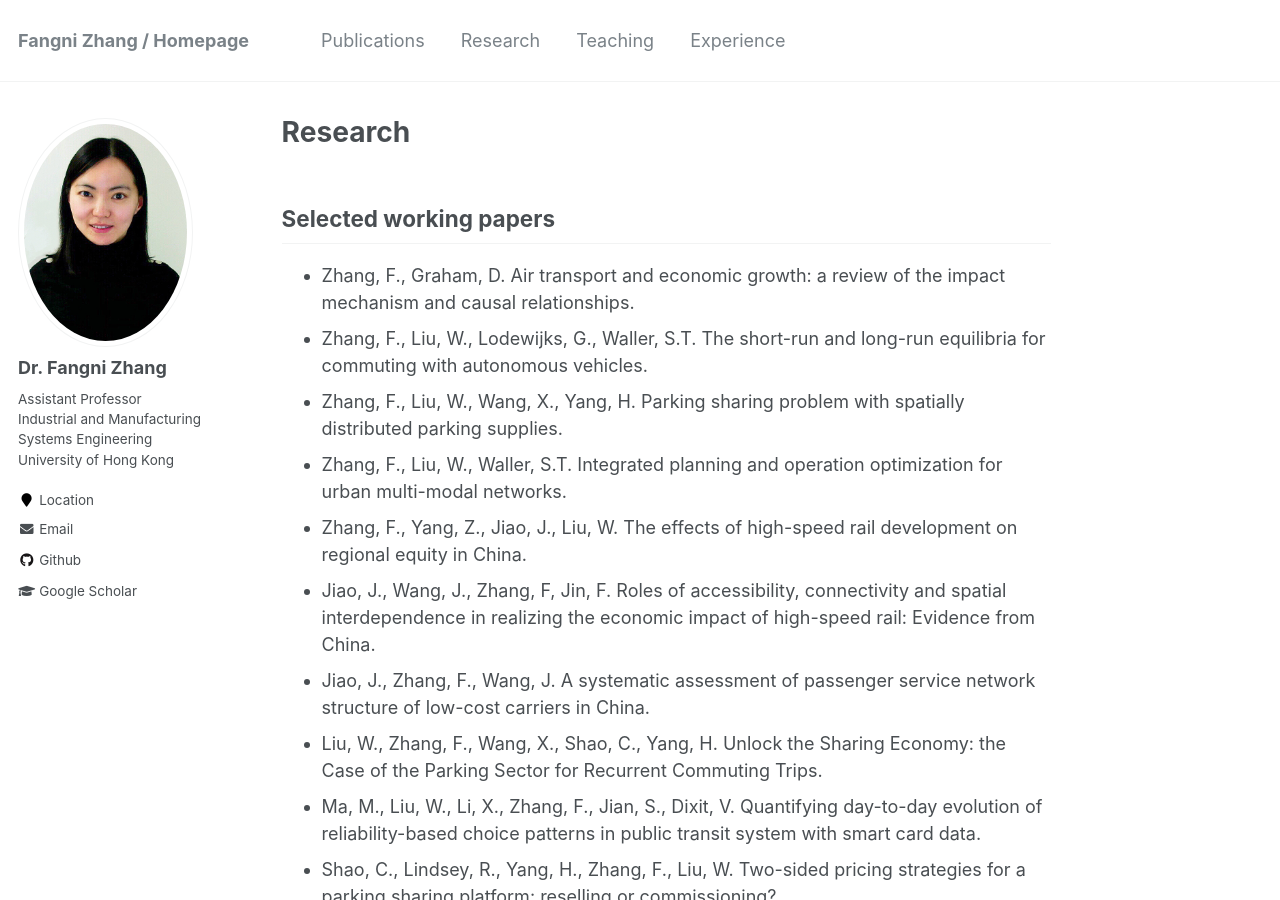
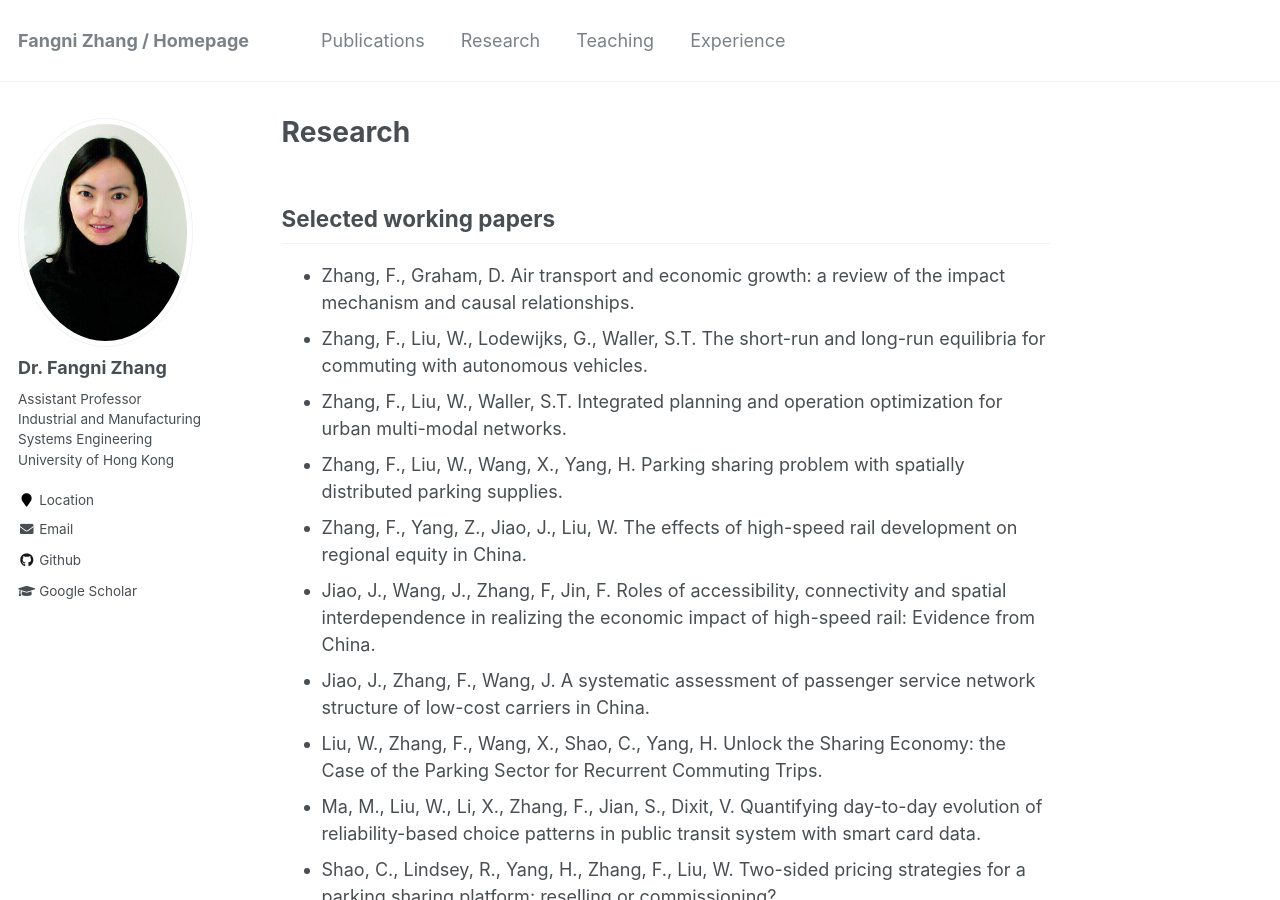
Before and after one commit to fangnizhang/fangnizhang.github.io, a Jekyll site: the page built from _pages/research.md, in a window 1280 px wide and 900 px high. Built offline with Jekyll 4.4.1, drawn with Linux system fonts in a browser that asks for light colours.

```diff
--- a/_pages/research.md
+++ b/_pages/research.md
@@ -8,8 +8,8 @@ Selected working papers
 ------------
 * Zhang, F., Graham, D. Air transport and economic growth: a review of the impact mechanism and causal relationships.
 * Zhang, F., Liu, W., Lodewijks, G., Waller, S.T. The short-run and long-run equilibria for commuting with autonomous vehicles.
+* Zhang, F., Liu, W., Waller, S.T. Integrated planning and operation optimization for urban multi-modal networks.
 * Zhang, F., Liu, W., Wang, X., Yang, H. Parking sharing problem with spatially distributed parking supplies.
-* Zhang, F., Liu, W., Waller, S.T. Integrated planning and operation optimization for urban multi-modal networks.
 * Zhang, F., Yang, Z., Jiao, J., Liu, W. The effects of high-speed rail development on regional equity in China.
 * Jiao, J., Wang, J., Zhang, F, Jin, F. Roles of accessibility, connectivity and spatial interdependence in realizing the economic impact of high-speed rail: Evidence from China.
 * Jiao, J., Zhang, F., Wang, J. A systematic assessment of passenger service network structure of low-cost carriers in China.
```
